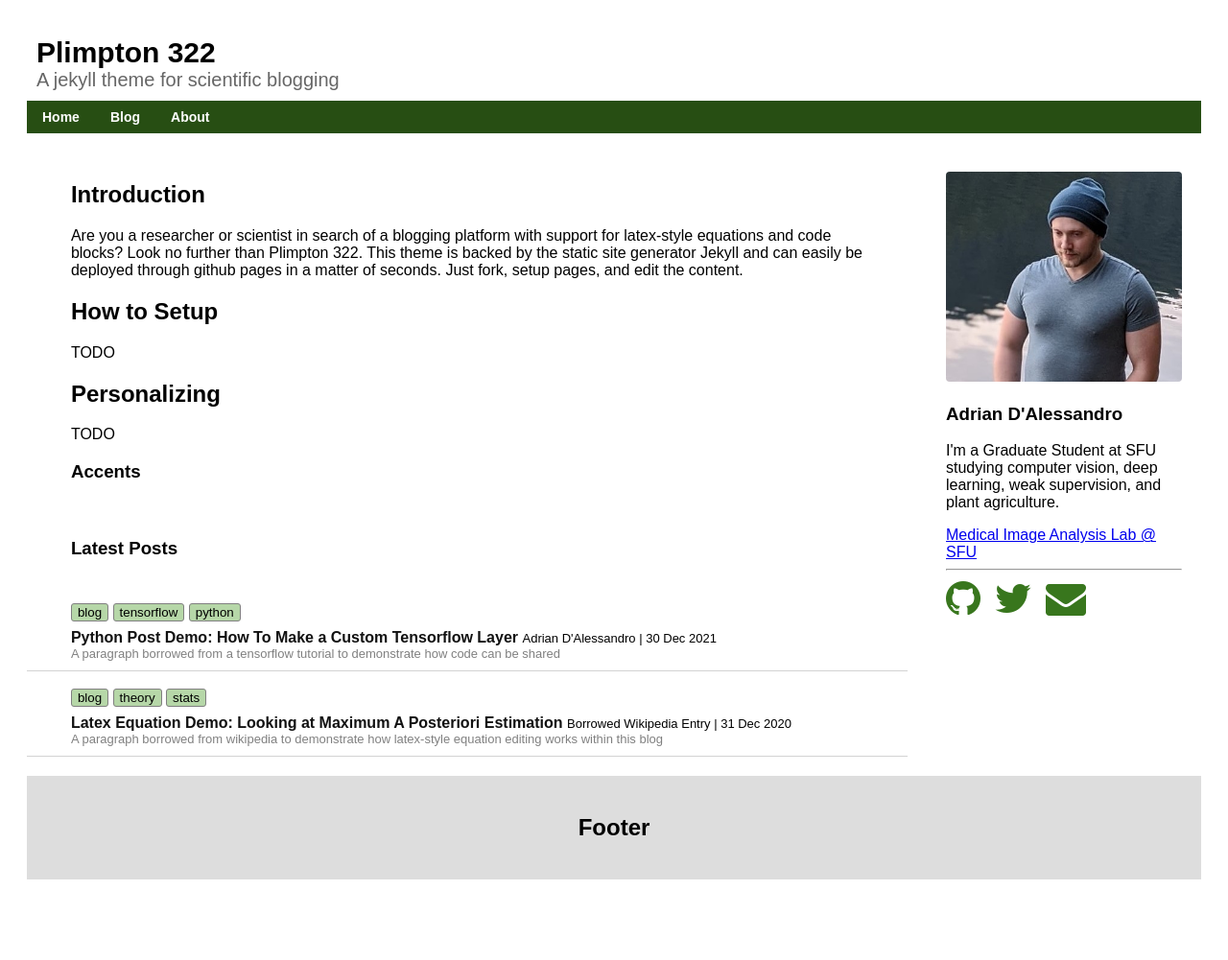
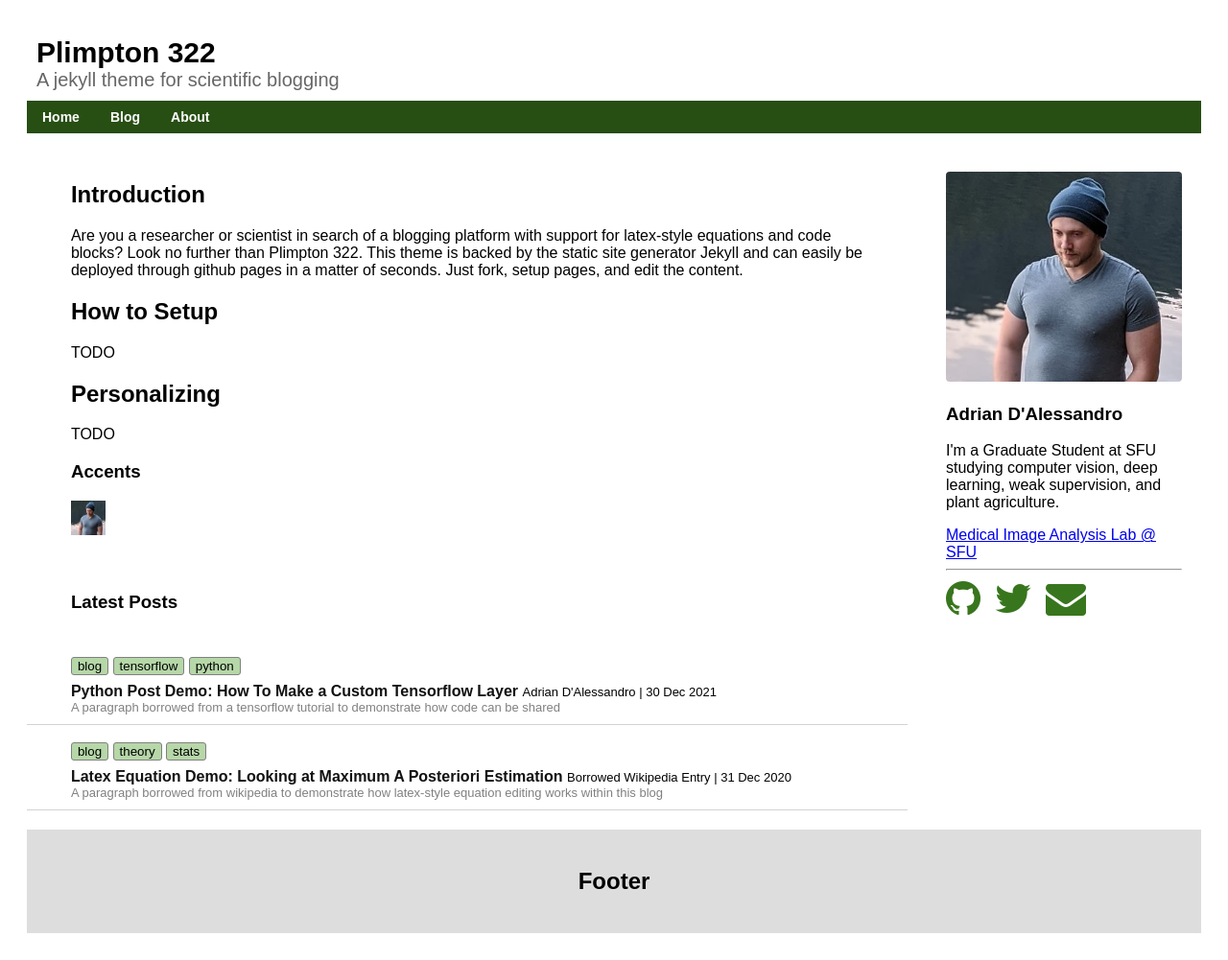
Before and after one commit to adrian-dalessandro/Plimpton322, a Jekyll site: the page built from index.md, in a window 1280 px wide. Shown: the whole page at 96% size. Built offline with Jekyll 4.4.1, drawn with Linux system fonts in a browser that asks for light colours; before the commit the page ends 945 px from its top, so only the background shows below that.

Commit message:
Update index.md

```diff
--- a/index.md
+++ b/index.md
@@ -10,3 +10,4 @@ TODO
 ## Personalizing
 TODO
 ### Accents
+ ![smiley](/assets/images/headshot.png){:height="36px" width="36px"}
```
